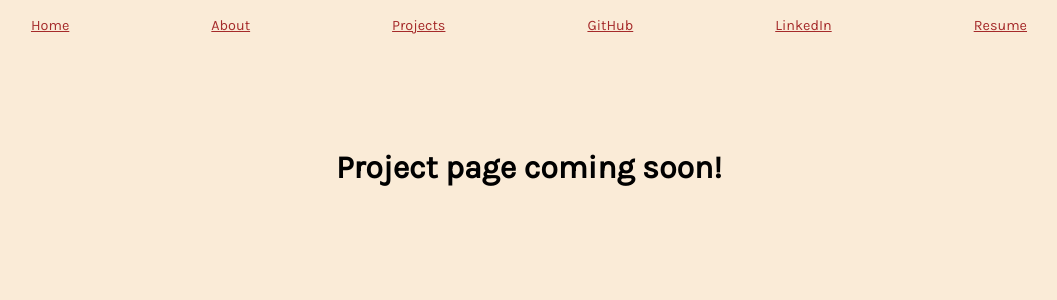
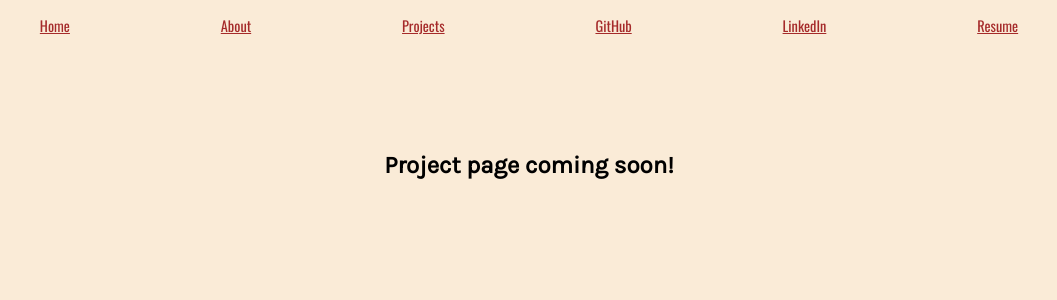
Before and after one commit to kathrynzaro/demo-portfolio, a React (Create React App) app: page /project in a window 1280 px wide. Shown: the top 300 px of the page, without its empty margins (111-1168 px from the left). Built offline with nearby package versions, Linux system fonts and the light colour scheme; a web font is replaced by a local one.

Commit message:
adding keyframes

```diff
--- a/src/App.css
+++ b/src/App.css
@@ -11,21 +11,35 @@
   color: brown;
 }
 
-
 .home {
   margin-bottom: 250px;
 }
 
-h1 {
+.App h1 {
   font-size: 8rem;
   margin: 100px 50px 20px;
+  animation-duration: 2s;
+  animation-name: slidein;
 }
 
-h2 {
+.App h2 {
   font-size: 2rem;
   margin: 25px 70px 100px;
+  animation-duration: 3s;
+  animation-name: slidein;
 }
 
+@keyframes slidein {
+  from {
+    margin-left: 100%;
+    width: 300%;
+  }
+
+  to {
+    margin-left: 0%;
+    width: 100%;
+  }
+}
 
 /* navigation */
 
@@ -38,11 +52,13 @@
 a {
   color: brown;
   font-size: .9rem;
+  font-family: 'Oswald', sans-serif;
   opacity: 1;
 }
 
 a:hover {
-  opacity: .5;
+  opacity: .6;
+  font-weight: 700;
 }
 
 ul {
```
